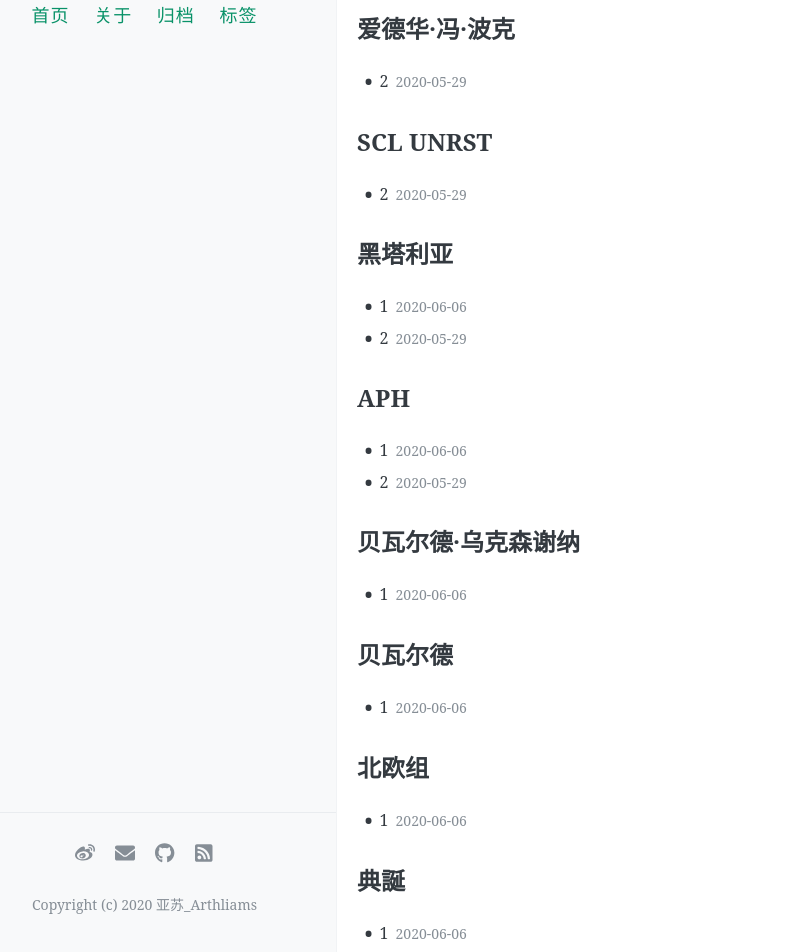
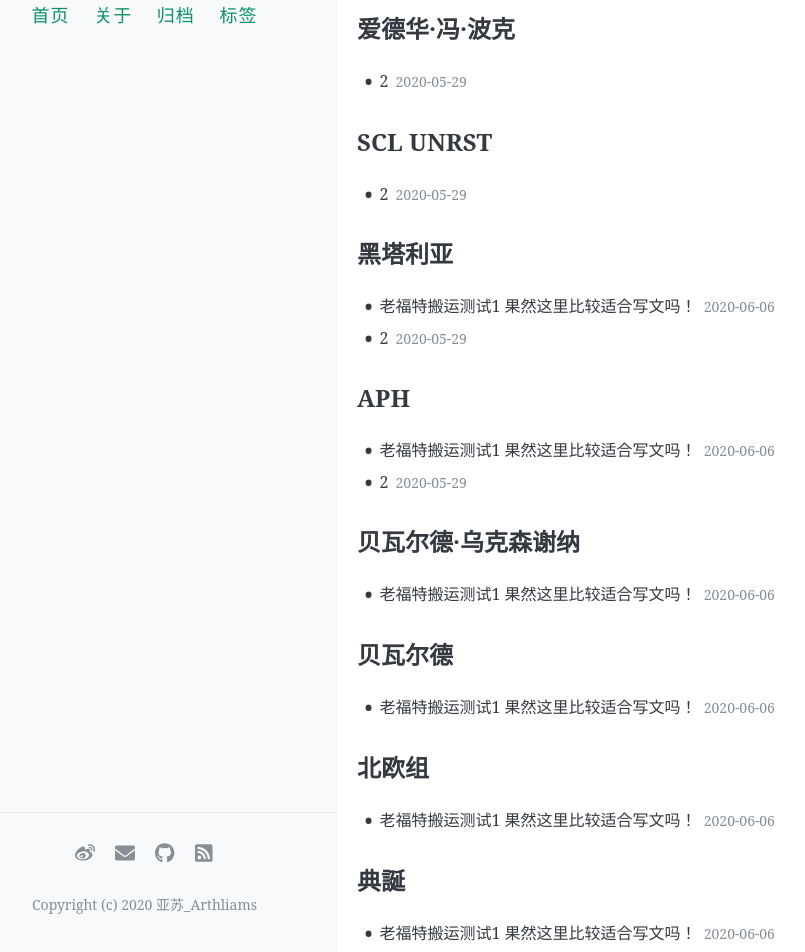
Before and after one commit to ArthiiNW/Arthliams, a Jekyll site: the page built from tags/index.html, in a window 1280 px wide and 1400 px high, scrolled down 175 px. Shown: the part 448-1400 px from the top of the window, without its empty margins (47-852 px from the left). Built offline with Jekyll 4.4.1, drawn with Linux system fonts in a browser that asks for light colours; comment, search, counter and statistics services are not loaded.

Commit message:
Update 2020-06-06--1.md

```diff
--- a/_posts/2020-06-06--1.md
+++ b/_posts/2020-06-06--1.md
@@ -1,14 +1,14 @@
 ---
 layout: post
-title:
+title: 老福特搬运测试1 果然这里比较适合写文吗！
 date: 2020-06-06 07:06:46
 tags: [贝瓦尔德·乌克森谢纳,APH,黑塔利亚,贝瓦尔德,北欧组,典誕]
 
 ---
 
-[图片](https://raw.githubusercontent.com/ArthiiNW/Arthliams/master/images/20200606%20edit%20text%20copy.jpg)
+[这里没有办法直接显示图片呢](https://raw.githubusercontent.com/ArthiiNW/Arthliams/master/images/20200606%20edit%20text%20copy.jpg)
 
-[图片](https://raw.githubusercontent.com/ArthiiNW/Arthliams/master/images/20200606%20edit%20text.jpg)
+[这张是原图](https://raw.githubusercontent.com/ArthiiNW/Arthliams/master/images/20200606%20edit%20text.jpg)
 
 
 六月六🇸🇪
```
Also changed, not shown: other parts of _posts/2020-06-06--1.md (+2 -0 lines).
